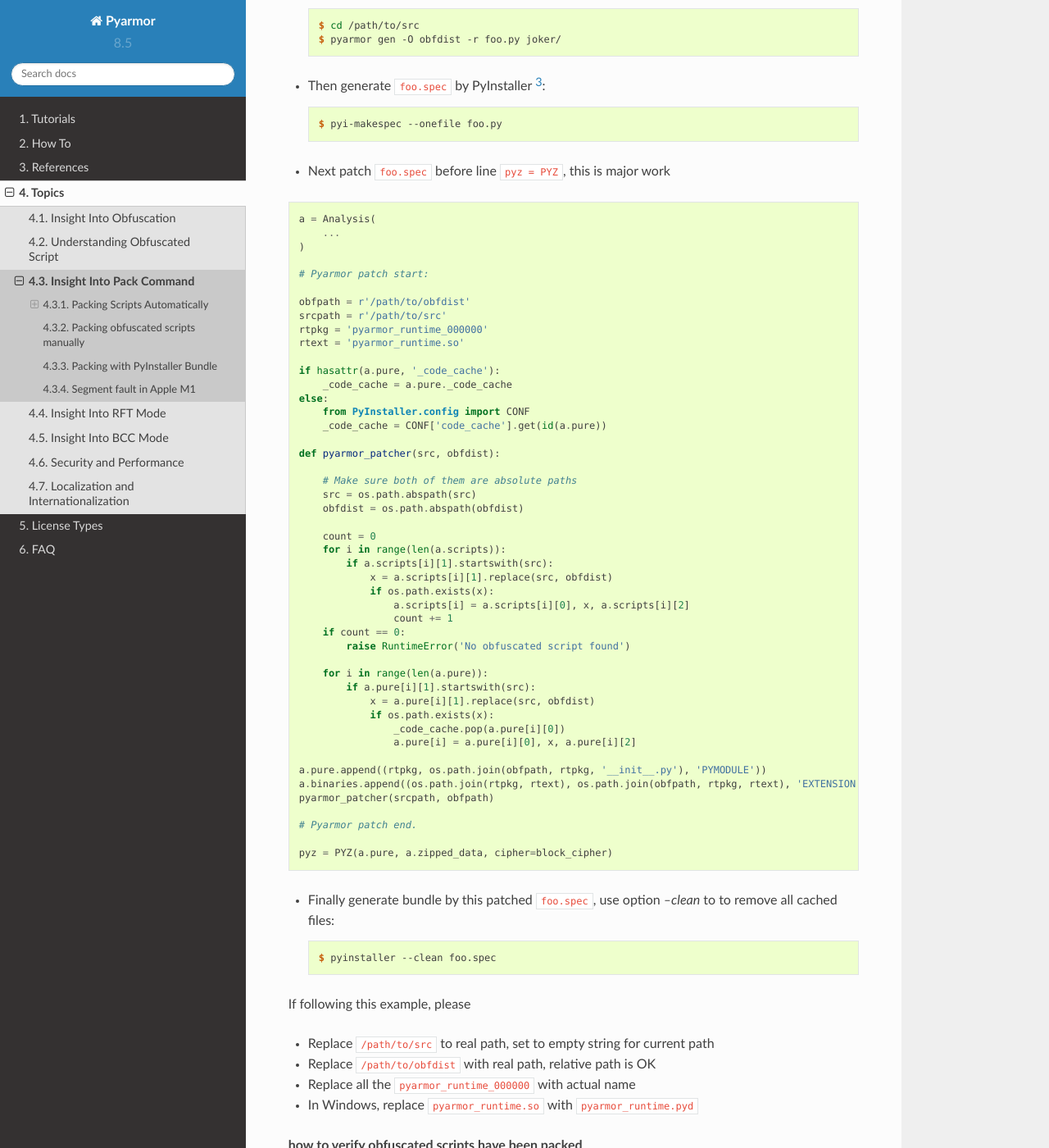
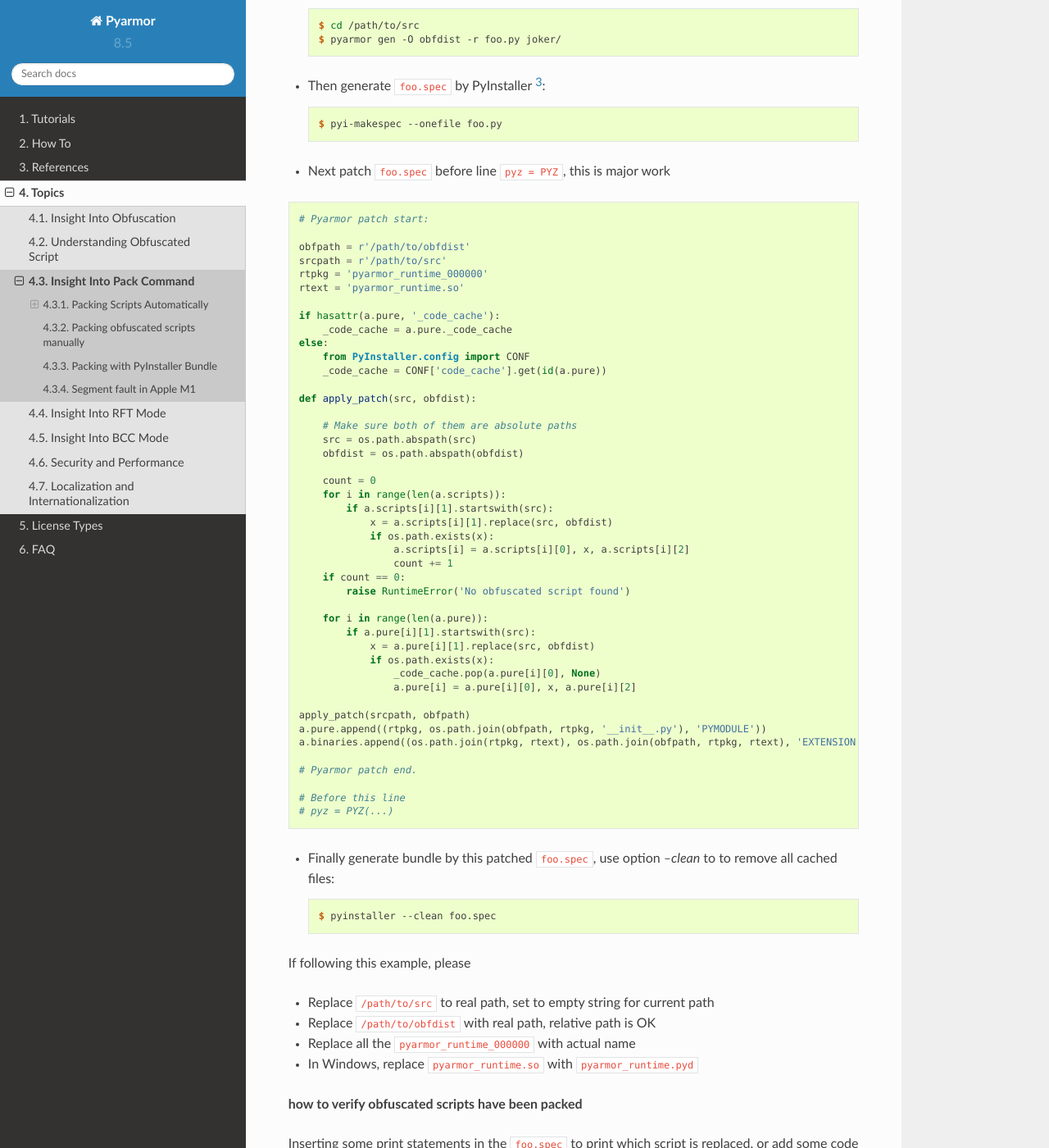
Before and after one commit to dashingsoft/pyarmor, a Sphinx documentation site: the page built from docs/topic/repack.rst, in a window 1280 px wide and 1400 px high, scrolled down 3619 px. Shown: the whole window at 82% size. Built offline with Sphinx 7.4.7 and the Read the Docs theme 2.0.0, drawn with Linux system fonts in a browser that asks for light colours.

Commit message:
Refine code

```diff
--- a/docs/topic/repack.rst
+++ b/docs/topic/repack.rst
@@ -149,10 +149,6 @@ Here is an example to pack script ``foo.py`` in the path ``/path/to/src``
 
 .. code-block:: python
 
-    a = Analysis(
-        ...
-    )
-
     # Pyarmor patch start:
 
     obfpath = r'/path/to/obfdist'
@@ -166,7 +162,7 @@ Here is an example to pack script ``foo.py`` in the path ``/path/to/src``
         from PyInstaller.config import CONF
         _code_cache = CONF['code_cache'].get(id(a.pure))
 
-    def pyarmor_patcher(src, obfdist):
+    def apply_patch(src, obfdist):
 
         # Make sure both of them are absolute paths
         src = os.path.abspath(src)
@@ -186,16 +182,17 @@ Here is an example to pack script ``foo.py`` in the path ``/path/to/src``
             if a.pure[i][1].startswith(src):
                 x = a.pure[i][1].replace(src, obfdist)
                 if os.path.exists(x):
-                    _code_cache.pop(a.pure[i][0])
+                    _code_cache.pop(a.pure[i][0], None)
                     a.pure[i] = a.pure[i][0], x, a.pure[i][2]
 
+    apply_patch(srcpath, obfpath)
     a.pure.append((rtpkg, os.path.join(obfpath, rtpkg, '__init__.py'), 'PYMODULE'))
     a.binaries.append((os.path.join(rtpkg, rtext), os.path.join(obfpath, rtpkg, rtext), 'EXTENSION'))
-    pyarmor_patcher(srcpath, obfpath)
 
     # Pyarmor patch end.
 
-    pyz = PYZ(a.pure, a.zipped_data, cipher=block_cipher)
+    # Before this line
+    # pyz = PYZ(...)
 
 * Finally generate bundle by this patched ``foo.spec``, use option `--clean` to to remove all cached files::
 
```
Also changed, not shown: 1 other file.
